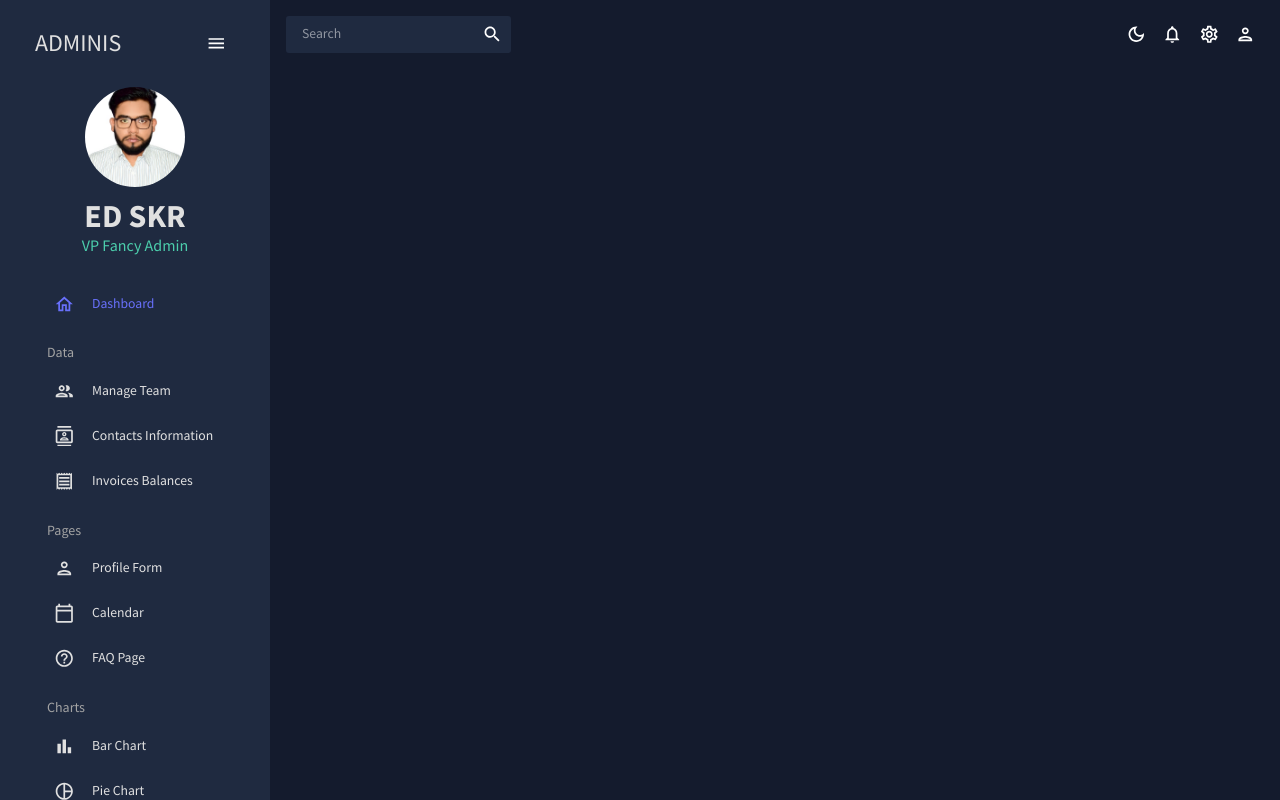
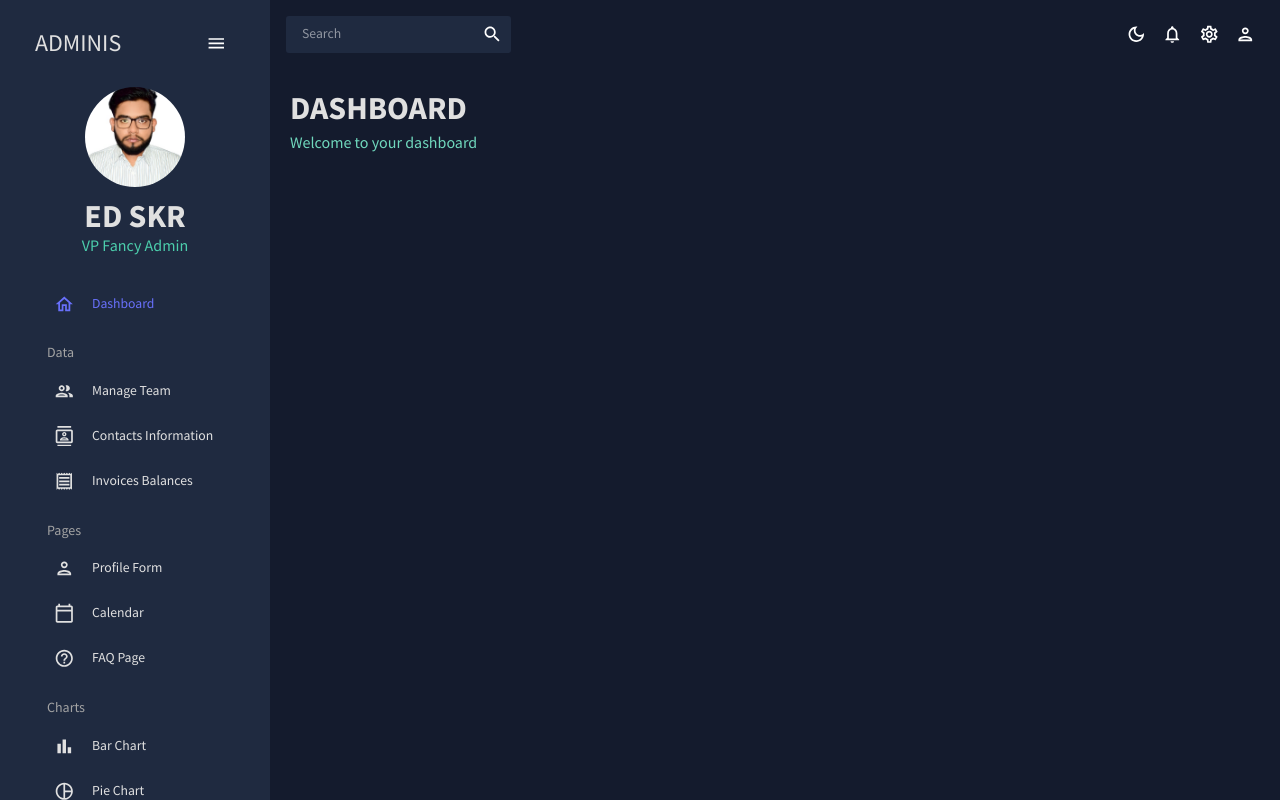
Before and after one commit to SOUROVSARKERTEC12/material_ui_admin_dashboard, a React (Vite) app: page / in a window 1280 px wide. Built offline with nearby package versions, Linux system fonts and the light colour scheme.

Commit message:
component header add

```diff
--- a/src/App.jsx
+++ b/src/App.jsx
@@ -1,8 +1,9 @@
 import {ColorModeContext, useMode} from "./theme.js";
 import {CssBaseline, ThemeProvider} from "@mui/material";
 import Topbar from "./scenes/global/Topbar.jsx";
-import {Routes} from "react-router-dom";
+import {Route, Routes} from "react-router-dom";
 import Sidebar from "./scenes/global/Sidebar.jsx";
+import Dashboard from "./scenes/dashboard/index.jsx";
 
 function App() {
     const [theme, colorMode] = useMode()
@@ -15,7 +16,7 @@
                     <main className="content">
                         <Topbar/>
                         <Routes>
-
+                            <Route path="/" element={<Dashboard />} />
                         </Routes>
                     </main>
                 </div>
--- /dev/null
+++ b/src/components/Header.jsx
@@ -0,0 +1,24 @@
+import {Box, Typography, useTheme} from "@mui/material";
+import {tokens} from "../theme.js";
+
+const Header = ({title, subtitle}) => {
+    const theme = useTheme()
+    const colors = tokens(theme.palette.mode)
+    return (
+        <Box mb="30px">
+            <Typography
+                variant="h2"
+                color={colors.grey[100]}
+                fontWeight="bold"
+                sx={{ m: "0 0 5px 0" }}
+            >
+                {title}
+            </Typography>
+            <Typography variant="h5" color={colors.greenAccent[400]}>
+                {subtitle}
+            </Typography>
+        </Box>
+    )
+}
+
+export default Header
--- a/src/scenes/dashboard/index.jsx
+++ b/src/scenes/dashboard/index.jsx
@@ -0,0 +1,14 @@
+import Header from "../../components/Header.jsx";
+import {Box} from "@mui/material";
+
+const Dashboard = () => {
+    return (
+        <Box m="20px">
+            <Box display="flex" justifyContent="space-between" alignItems="center">
+                <Header title="DASHBOARD" subtitle="Welcome to your dashboard"/>
+            </Box>
+        </Box>
+    )
+}
+
+export default Dashboard
```
